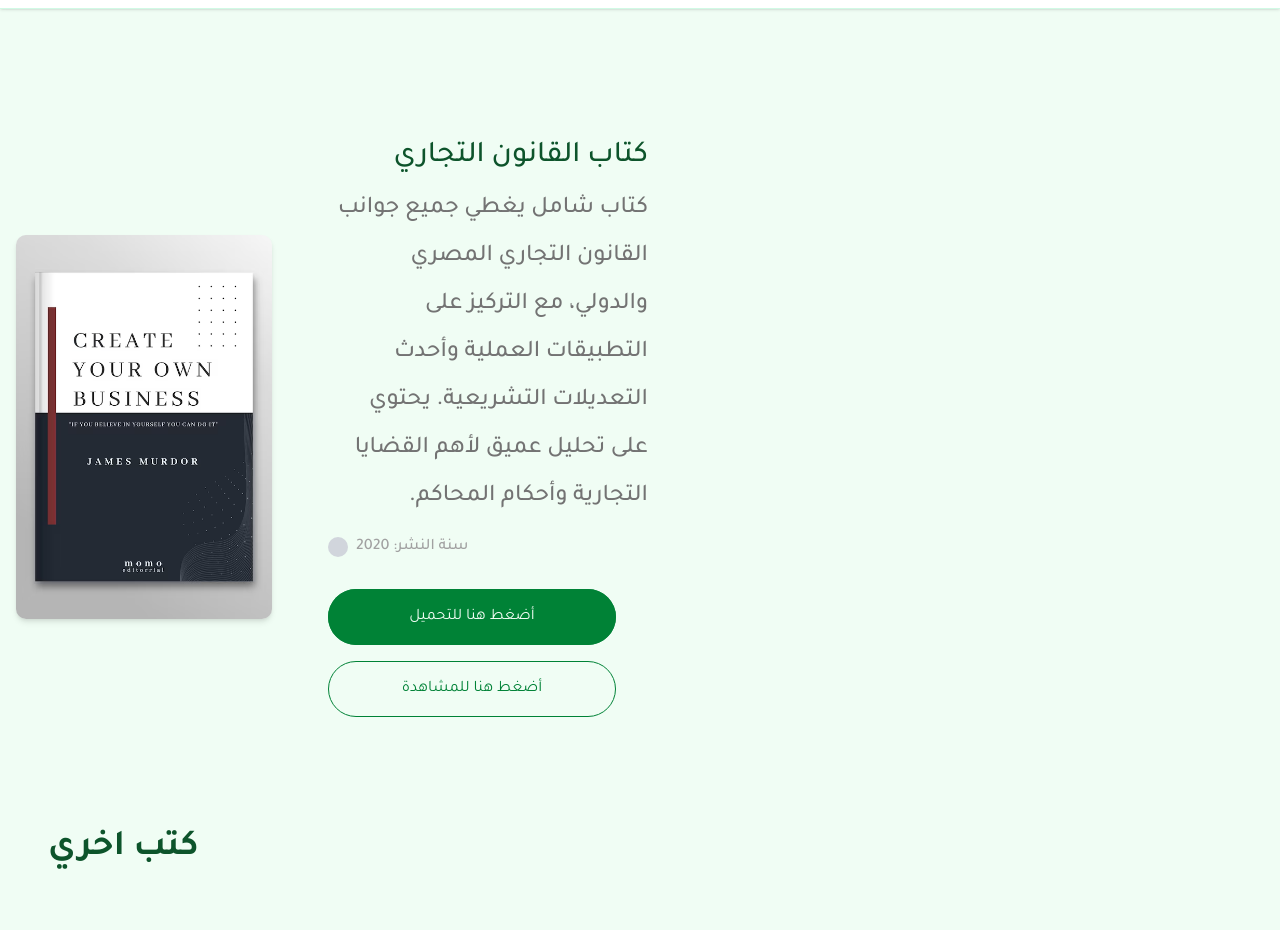
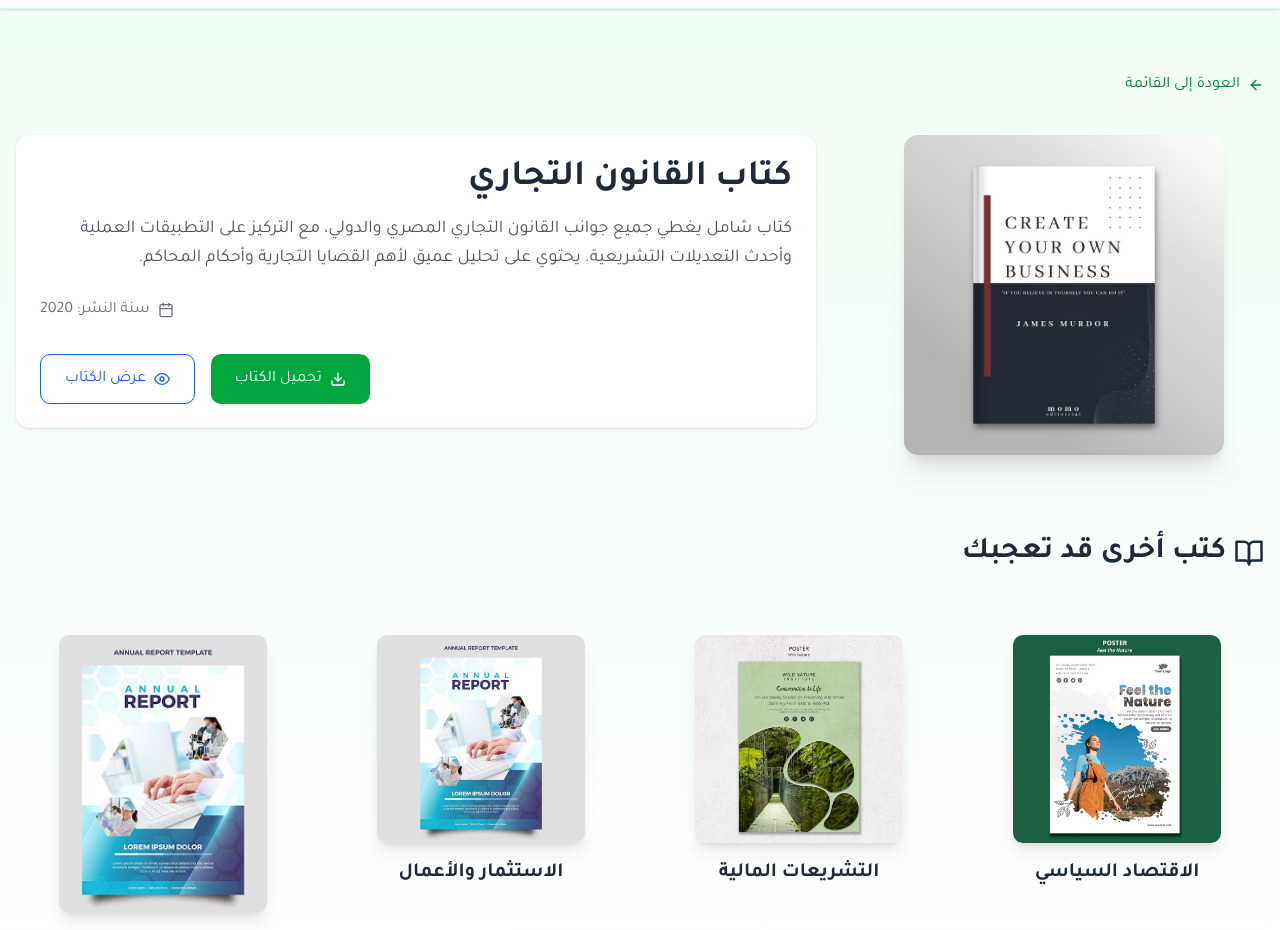
Before and after one commit to learnockdevelopment/MRG-last, a Next.js app: page /about/1 in a window 1280 px wide. Shown: the part 80-1010 px from the top of the page. Built offline with nearby package versions, Linux system fonts and the light colour scheme.

Commit message:
updating newsletter and about

```diff
--- a/package.json
+++ b/package.json
@@ -19,6 +19,7 @@
     "next": "15.3.5",
     "react": "^19.0.0",
     "react-dom": "^19.0.0",
+    "react-icons": "^5.5.0",
     "sweetalert2": "^11.22.2",
     "tailwind-merge": "^3.3.1"
   },
--- a/src/app/about/[id]/page.js
+++ b/src/app/about/[id]/page.js
@@ -1,9 +1,10 @@
-'use client'; // Mark as Client Component for interactivity
+'use client';
 
 import { books } from "../../about/data";
 import Link from "next/link";
 import Swal from 'sweetalert2';
 import BookCard from "@/app/components/bookCard";
+import { FiDownload, FiEye, FiArrowLeft, FiCalendar, FiBookOpen } from 'react-icons/fi';
 
 export default function BookDetailPage({ params }) {
   const book = books.find(book => book.id.toString() === params.id);
@@ -18,20 +19,20 @@ export default function BookDetailPage({ params }) {
       cancelButtonText: 'إلغاء',
       reverseButtons: true,
       customClass: {
-        confirmButton: 'bg-green-600 hover:bg-green-700 text-white font-medium py-2 px-4 rounded mx-2',
-        cancelButton: 'bg-gray-200 hover:bg-gray-300 text-gray-800 font-medium py-2 px-4 rounded mx-2'
+        confirmButton: 'bg-green-600 hover:bg-green-700 text-white font-medium py-2 px-4 rounded-lg mx-2',
+        cancelButton: 'bg-gray-100 hover:bg-gray-200 text-gray-800 font-medium py-2 px-4 rounded-lg mx-2'
       },
       buttonsStyling: false
     }).then((result) => {
       if (result.isConfirmed) {
         Swal.fire({
           title: 'جاري التحميل!',
-          text: 'سيبدأ تحميل الكتاب خلال لحظات',
+          html: `<p>جاري تحميل كتاب <span class="font-bold">${book.title}</span></p>`,
           icon: 'success',
           timer: 2000,
+          timerProgressBar: true,
           showConfirmButton: false
         });
-        // Here you would add actual download logic
       }
     });
   };
@@ -46,109 +47,117 @@ export default function BookDetailPage({ params }) {
       cancelButtonText: 'إلغاء',
       reverseButtons: true,
       customClass: {
-        confirmButton: 'bg-green-600 hover:bg-green-700 text-white font-medium py-2 px-4 rounded mx-2',
-        cancelButton: 'bg-gray-200 hover:bg-gray-300 text-gray-800 font-medium py-2 px-4 rounded mx-2'
+        confirmButton: 'bg-blue-600 hover:bg-blue-700 text-white font-medium py-2 px-4 rounded-lg mx-2',
+        cancelButton: 'bg-gray-100 hover:bg-gray-200 text-gray-800 font-medium py-2 px-4 rounded-lg mx-2'
       },
       buttonsStyling: false
     }).then((result) => {
       if (result.isConfirmed) {
         Swal.fire({
           title: 'جاري التحميل!',
-          html: `سيتم فتح كتاب <strong>${book.title}</strong> في نافذة جديدة`,
+          html: `<p>جاري فتح كتاب <span class="font-bold">${book.title}</span> في نافذة جديدة</p>`,
           icon: 'success',
           timer: 2000,
+          timerProgressBar: true,
           showConfirmButton: false
         });
-        // Here you would add actual view logic
       }
     });
   };
 
   if (!book) {
     return (
-      <section className="pt-32 pb-16 bg-green-50 min-h-screen">
+      <section className="min-h-screen bg-gradient-to-b from-green-50 to-white flex items-center justify-center">
         <div className="container mx-auto px-4 text-center">
-          <h1 className="text-3xl font-bold text-blue-900 mb-4">الكتاب غير موجود</h1>
-          <Link href="/about" className="px-6 py-2 bg-green-600 text-white rounded-lg hover:bg-green-700 transition">
-            العودة إلى قائمة الكتب
+          <div className="max-w-md mx-auto bg-white p-8 rounded-xl shadow-lg">
+            <h1 className="text-3xl font-bold text-gray-800 mb-4">الكتاب غير موجود</h1>
+            <p className="text-gray-600 mb-6">عذراً، لا يمكن العثور على الكتاب المطلوب</p>
+            <Link
+              href="/about"
+              className="inline-flex items-center px-6 py-3 bg-green-600 text-white rounded-lg hover:bg-green-700 transition"
+            >
+              <FiArrowLeft className="ml-2" /> العودة إلى قائمة الكتب
             </Link>
+          </div>
         </div>
       </section>
     );
   }
 
   return (
-    <section className="pt-32 pb-16 bg-green-50 min-h-screen">
-      <div className="container mx-auto px-4">
-        <div className="flex flex-col lg:flex-row justify-end items-center gap-14">
+    <section className="min-h-screen bg-gradient-to-b from-green-50 to-white">
+      <div className="container mx-auto px-4 py-16">
+        {/* Back Button */}
+        <div className="mb-8">
+          <Link
+            href="/about"
+            className="inline-flex items-center text-green-700 hover:text-green-800 transition"
+          >
+            <FiArrowLeft className="ml-2" /> العودة إلى القائمة
+          </Link>
+        </div>
+
+        {/* Book Content */}
+        <div className="flex flex-col lg:flex-row gap-12 items-start">
+          {/* Book Cover */}
+          <div className="w-full lg:w-1/3 flex justify-center">
+            <div className="relative group">
+              <img
+                className="w-full max-w-xs h-auto rounded-xl shadow-xl transform group-hover:scale-[1.02] transition duration-300"
+                src={book.image}
+                alt={book.title}
+              />
+              <div className="absolute inset-0 bg-black bg-opacity-10 rounded-xl opacity-0 group-hover:opacity-100 transition duration-300"></div>
+            </div>
+          </div>
+
           {/* Book Info */}
-          <div className="w-full lg:w-80 inline-flex flex-col justify-start items-end gap-8">
-            <div className="self-stretch flex flex-col justify-start items-end gap-4">
-              <div className="self-stretch flex flex-col justify-start items-end gap-2">
-                <h1 className="self-stretch text-right text-green-900  text-3xl font-medium font-tajawal leading-10">
+          <div className="w-full lg:w-2/3">
+            <div className="bg-white p-6 rounded-xl shadow-sm">
+              <h1 className="text-3xl md:text-4xl font-bold text-gray-800 mb-4 text-right">
                 {book.title}
               </h1>
-                <p className="self-stretch text-right text-neutral-500 text-xl lg:text-2xl font-medium font-tajawal leading-loose">
+
+              <p className="text-lg text-gray-600 mb-6 text-right leading-relaxed">
                 {book.description}
               </p>
+
+              <div className="flex items-center justify-end gap-4 mb-8">
+                <div className="flex items-center text-gray-500">
+                  <FiCalendar className="ml-2" />
+                  <span>سنة النشر: {book.publishDate}</span>
                 </div>
-              <div className="inline-flex justify-start items-center gap-2">
-                <div className="text-right text-neutral-400 text-base font-medium font-tajawal leading-tight">
-                  سنة النشر: {book.publishDate}
               </div>
-                <div className="w-5 h-5 relative overflow-hidden">
-                  <div className="w-5 h-5 left-0 top-0 absolute bg-gray-300 rounded-full"></div>
+
+              <div className="flex flex-col sm:flex-row gap-4 justify-end">
+                <button
+                  onClick={handleDownload}
+                  className="flex items-center justify-center px-6 py-3 bg-green-600 text-white rounded-lg hover:bg-green-700 transition"
+                >
+                  <FiDownload className="ml-2" /> تحميل الكتاب
+                </button>
+                <button
+                  onClick={handleView}
+                  className="flex items-center justify-center px-6 py-3 bg-white text-blue-600 border border-blue-600 rounded-lg hover:bg-blue-50 transition"
+                >
+                  <FiEye className="ml-2" /> عرض الكتاب
+                </button>
+              </div>
             </div>
           </div>
         </div>
 
-            {/* Buttons */}
-            <div className="w-full lg:w-72 flex flex-col justify-start items-start gap-4">
-              <button
-                onClick={handleDownload}
-                className="w-full h-14 px-4 py-3 bg-green-700 rounded-[100px] outline outline-1 outline-offset-[-1px] outline-green-700 inline-flex justify-center items-center gap-2.5 hover:bg-green-800 transition"
-              >
-                <span className="text-green-50 text-base font-normal font-cairo">
-                  أضغط هنا للتحميل
-                </span>
-              </button>
-              <button
-                onClick={handleView}
-                className="w-full h-14 px-4 py-3 bg-green-50 rounded-[100px] outline outline-1 outline-offset-[-1px] outline-green-700 inline-flex justify-center items-center gap-2.5 hover:bg-green-100 transition"
-              >
-                <span className="text-green-700 text-base font-normal font-cairo">
-                  أضغط هنا للمشاهدة
-                </span>
-              </button>
-            </div>
-          </div>
-
-          {/* Book Cover */}
-          <img
-            className="w-64 h-96 object-cover rounded-lg shadow-md"
-            src={book.image}
-            alt={book.title}
-          />
-        </div>
-        <div className="container mx-auto px-4 lg:px-8 mb-20 mt-28">
-        <h2 className="text-3xl md:text-4xl font-bold text-green-900 text-end mb-12 font-tajawal">
-كتب اخري
+        {/* Related Books */}
+        <div className="mt-20">
+          <h2 className="text-2xl md:text-3xl font-bold text-gray-800 mb-8 text-right flex items-center">
+            <FiBookOpen className="ml-2" /> كتب أخرى قد تعجبك
           </h2>
 
-        <div className="grid grid-cols-1 sm:grid-cols-2 lg:grid-cols-4 gap-8">
-          {books.map((book) => (
+          <div className="grid grid-cols-1 sm:grid-cols-2 lg:grid-cols-4 gap-6">
+            {books.filter(b => b.id !== book.id).slice(0, 4).map((book) => (
               <BookCard key={book.id} book={book} id={book.id} />
             ))}
           </div>
-      </div>
-        {/* Back Button */}
-        <div className="mt-12 text-center">
-          <Link
-            href="/about"
-            className="inline-block px-6 py-2 text-green-700 hover:text-green-800 transition"
-          >
-            ← العودة إلى قائمة الكتب
-          </Link>
         </div>
       </div>
     </section>
--- a/src/app/components/Footer.js
+++ b/src/app/components/Footer.js
@@ -48,7 +48,7 @@ const Footer = () => {
 
         {/* Copyright */}
         <div className="mt-12 pt-6 border-t border-blue-800 text-center text-sm">
-          © {new Date().getFullYear()} جميع الحقوق محفوظة لمجموعة MRG
+          © {new Date().getFullYear()} جميع الحقوق محفوظة لمجموعة Learnock
         </div>
       </div>
     </footer>
--- a/src/app/contact/page.js
+++ b/src/app/contact/page.js
@@ -5,9 +5,9 @@ const ContactPage = () => {
       {/* Hero Banner */}
       <div className="w-full h-52 bg-sky-950 flex justify-center items-center">
         <div className="container mx-auto px-4 flex justify-between items-center">
-          <h1 className="text-slate-50 text-4xl font-medium font-tajawal">شركات</h1>
+          <h1 className="text-slate-50 text-4xl font-medium font-tajawal">مجموعة</h1>
           <div className="h-64 w-64 bg-white rounded-full p-4 flex items-center justify-center"><img src="/mrgHead.png" className="w-36 h-36"/></div>
-          <h1 className="text-slate-50 text-4xl font-medium font-tajawal">مجموعة</h1>
+          <h1 className="text-slate-50 text-4xl font-medium font-tajawal"> شركات</h1>
         </div>
       </div>
 
--- a/src/app/newsletter/page.js
+++ b/src/app/newsletter/page.js
@@ -106,7 +106,7 @@ export default function newsletterPage() {
         <div class="w-24 h-7 justify-center text-black text-center text-base font-normal font-['Cairo'] leading-7">مستشار التحرير</div>
         <div class="w-36 h-6 justify-center text-black text-center text-2xl font-medium font-['Cairo'] leading-relaxed">محمود رمضان</div>
     </div>
-    <div class="w-80 inline-flex flex-col justify-start items-center gap-6">
+    {/* <div class="w-80 inline-flex flex-col justify-start items-center gap-6">
         <div class="self-stretch h-96 relative">
             <div class="w-80 h-96 left-0 top-0 absolute rounded-2xl overflow-hidden">
                 <img class="w-80 h-96 left-0 top-0 absolute rounded-lg shadow-[inset_0px_4px_4px_-20px_rgba(0,0,0,0.25)] object-cover" src="/mrg3.jpg" />
@@ -123,7 +123,7 @@ export default function newsletterPage() {
         </div>
         <div class="w-32 h-7 justify-center text-black text-center text-base font-normal font-['Cairo'] leading-7">رئيس مجلس الإدارة</div>
         <div class="w-36 h-6 justify-center text-black text-center text-2xl font-medium font-['Cairo'] leading-relaxed">محمود رمضان</div>
-    </div>
+    </div> */}
 </div>
 
     </section>
```
Also changed, not shown: 1 other file (tests, documents, lock files or other folders). Lines whose indentation alone changed are shown as unchanged.
